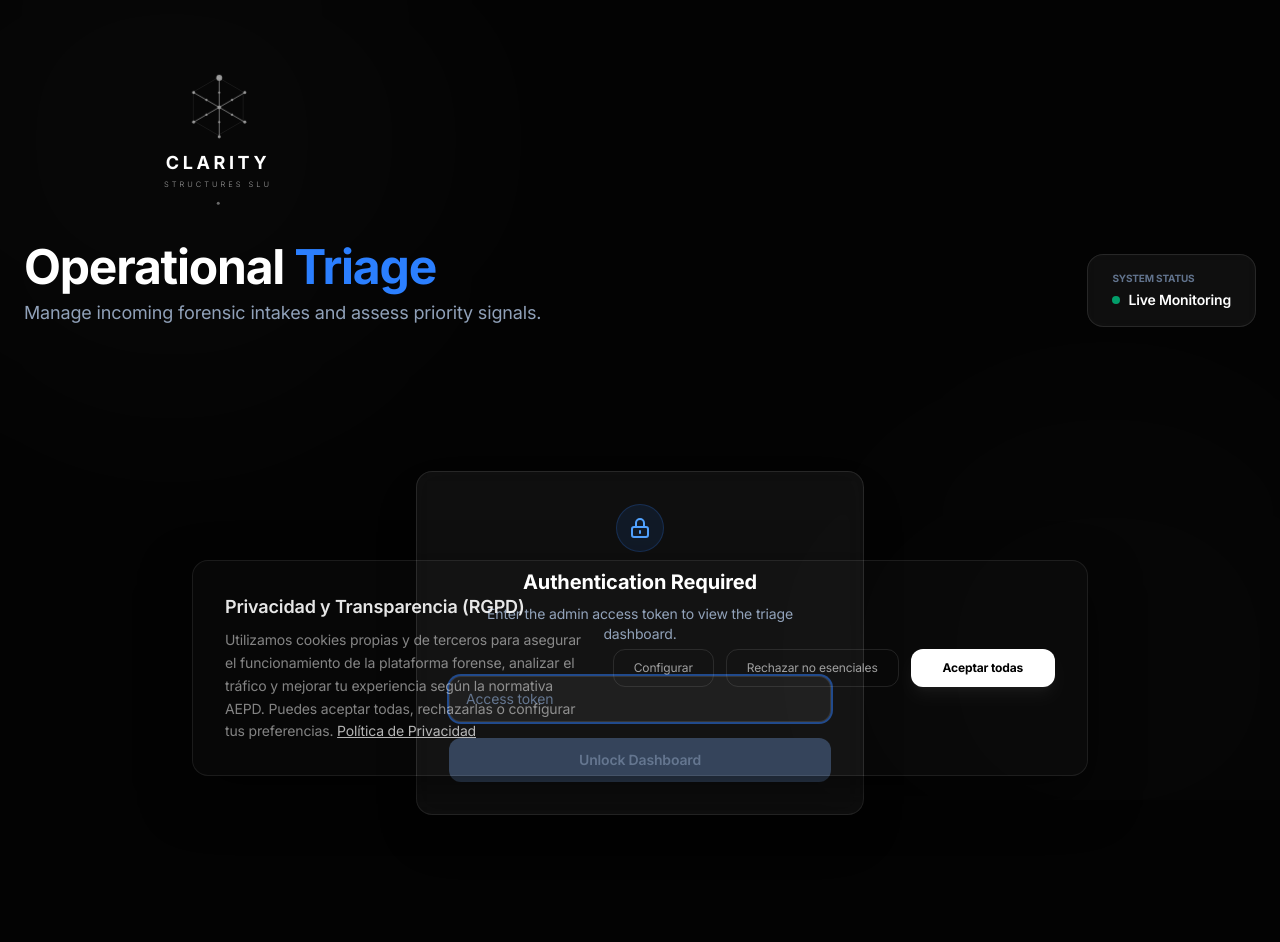
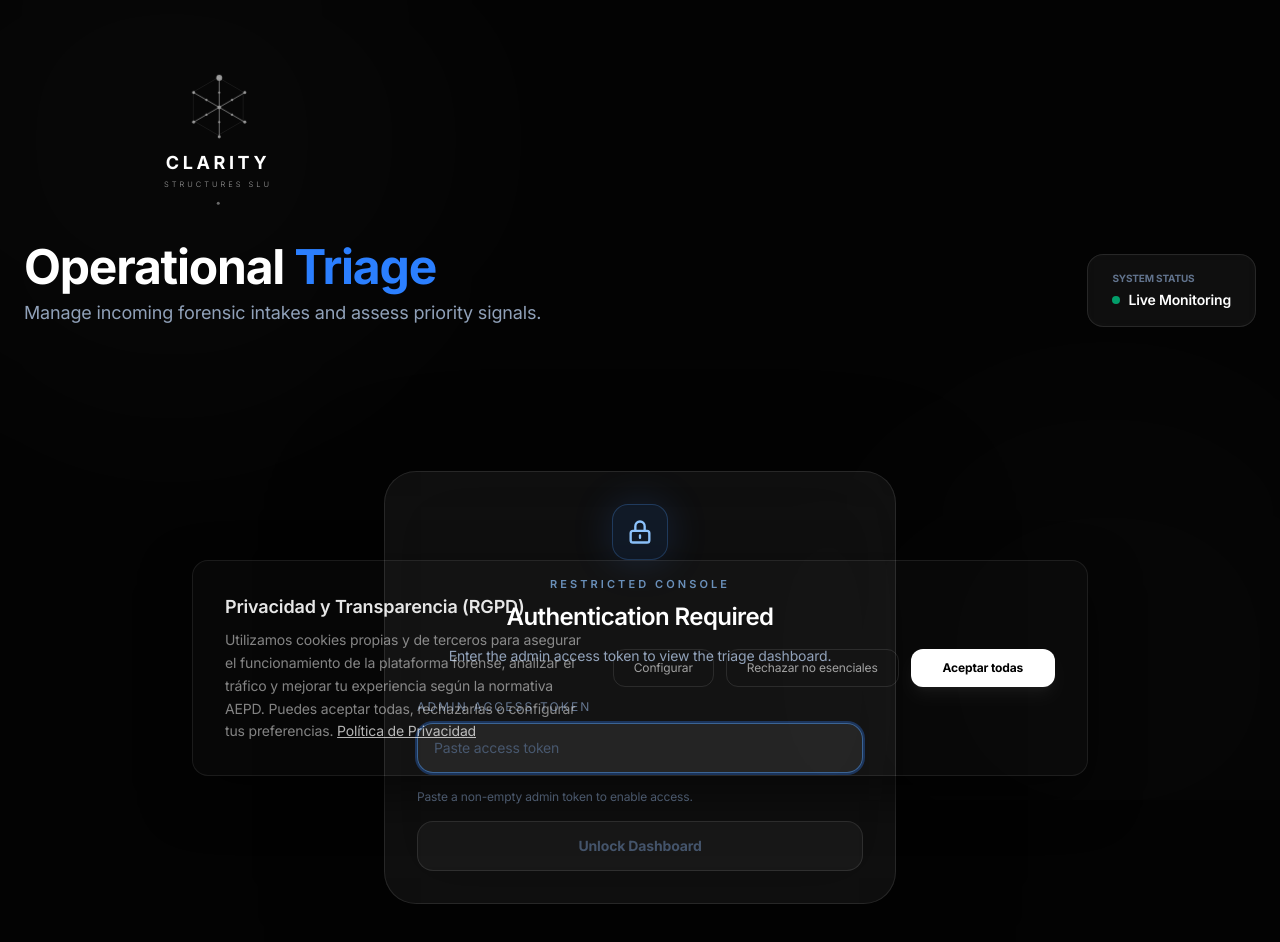
Before and after one commit to Neiland85/claritystructures-webapp, a Next.js app in the folder apps/web/: page /triage in a window 1280 px wide. Shown: the top 942 px of the page. Built offline with nearby package versions, Linux system fonts and the light colour scheme.

Commit message:
improve(web): clarify triage authentication gate (#137)

```diff
--- a/apps/web/src/components/TriageGate.tsx
+++ b/apps/web/src/components/TriageGate.tsx
@@ -11,8 +11,9 @@ import TriageTable from "@/components/TriageTable";
 export default function TriageGate() {
   const [token, setToken] = useState("");
   const [submitted, setSubmitted] = useState(false);
+  const hasToken = token.trim().length > 0;
 
-  if (submitted && token) {
+  if (submitted && hasToken) {
     return (
       <div>
         <div className="flex justify-end mb-4">
@@ -21,7 +22,7 @@ export default function TriageGate() {
               setToken("");
               setSubmitted(false);
             }}
-            className="text-xs text-slate-500 hover:text-white border border-white/10 px-3 py-1.5 rounded-lg transition-colors"
+            className="rounded-xl border border-white/10 bg-white/[0.03] px-3 py-2 text-xs font-medium text-slate-400 transition-colors hover:border-white/20 hover:bg-white/[0.07] hover:text-white"
           >
             Lock Dashboard
           </button>
@@ -32,15 +33,16 @@ export default function TriageGate() {
   }
 
   return (
-    <div className="flex items-center justify-center py-24">
-      <div className="w-full max-w-md p-8 bg-white/5 border border-white/10 rounded-2xl backdrop-blur-md shadow-2xl">
-        <div className="text-center mb-8">
-          <div className="inline-flex items-center justify-center w-12 h-12 rounded-full bg-blue-500/10 border border-blue-500/20 mb-4">
+    <div className="flex items-center justify-center px-3 py-20 sm:py-24">
+      <div className="w-full max-w-lg overflow-hidden rounded-[2rem] border border-white/10 bg-white/[0.05] p-6 shadow-[0_30px_120px_rgba(0,0,0,0.45)] backdrop-blur-2xl sm:p-8">
+        <div className="mb-8 text-center">
+          <div className="mx-auto mb-4 inline-flex h-14 w-14 items-center justify-center rounded-2xl border border-blue-400/25 bg-blue-500/10 shadow-[0_0_40px_rgba(59,130,246,0.18)]">
             <svg
-              className="w-6 h-6 text-blue-400"
+              className="h-7 w-7 text-blue-300"
               fill="none"
               viewBox="0 0 24 24"
               stroke="currentColor"
+              aria-hidden="true"
             >
               <path
                 strokeLinecap="round"
@@ -50,34 +52,65 @@ export default function TriageGate() {
               />
             </svg>
           </div>
-          <h2 className="text-xl font-bold text-white">
+
+          <p className="mb-2 text-[11px] font-semibold uppercase tracking-[0.28em] text-blue-300/70">
+            Restricted console
+          </p>
+
+          <h2 className="text-2xl font-semibold tracking-tight text-white">
             Authentication Required
           </h2>
-          <p className="text-sm text-slate-400 mt-2">
+
+          <p className="mx-auto mt-3 max-w-sm text-sm leading-relaxed text-slate-400">
             Enter the admin access token to view the triage dashboard.
           </p>
         </div>
 
         <form
+          className="space-y-4"
           onSubmit={(e) => {
             e.preventDefault();
-            if (token.trim()) {
+
+            if (hasToken) {
               setSubmitted(true);
             }
           }}
         >
-          <input
-            type="password"
-            value={token}
-            onChange={(e) => setToken(e.target.value)}
-            placeholder="Access token"
-            className="w-full bg-white/5 border border-white/10 rounded-xl py-3 px-4 text-sm text-white placeholder-slate-500 focus:outline-none focus:ring-2 focus:ring-blue-500/50 transition-all mb-4"
-            autoFocus
-          />
+          <label className="block">
+            <span className="mb-2 block text-xs font-medium uppercase tracking-[0.18em] text-slate-500">
+              Admin access token
+            </span>
+
+            <input
+              type="password"
+              value={token}
+              onChange={(e) => setToken(e.currentTarget.value)}
+              placeholder="Paste access token"
+              className="w-full rounded-2xl border border-white/10 bg-white/[0.04] px-4 py-3.5 text-sm text-white outline-none transition-all placeholder:text-slate-600 focus:border-blue-400/50 focus:bg-white/[0.07] focus:ring-2 focus:ring-blue-500/30"
+              autoFocus
+              autoComplete="off"
+            />
+          </label>
+
+          <p
+            aria-live="polite"
+            className={`text-xs ${
+              hasToken ? "text-emerald-300/80" : "text-slate-500"
+            }`}
+          >
+            {hasToken
+              ? "Token detected — ready to unlock."
+              : "Paste a non-empty admin token to enable access."}
+          </p>
+
           <button
             type="submit"
-            disabled={!token.trim()}
-            className="w-full py-3 bg-blue-600 hover:bg-blue-500 disabled:bg-slate-700 disabled:text-slate-500 text-white text-sm font-semibold rounded-xl transition-colors"
+            disabled={!hasToken}
+            className={`w-full rounded-2xl py-3.5 text-sm font-bold transition-all duration-200 ${
+              hasToken
+                ? "bg-white text-black shadow-[0_0_30px_rgba(255,255,255,0.16)] hover:bg-neutral-200"
+                : "cursor-not-allowed border border-white/10 bg-white/[0.04] text-slate-600"
+            }`}
           >
             Unlock Dashboard
           </button>
```
Also changed, not shown: 1 other file (tests, documents, lock files or other folders).
